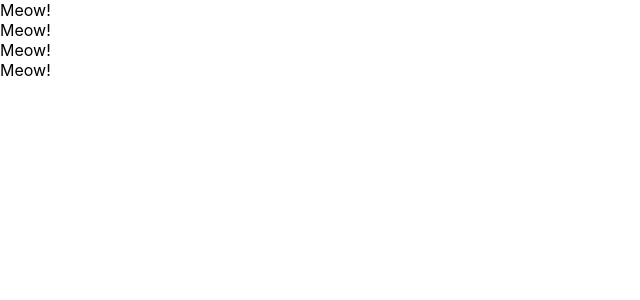
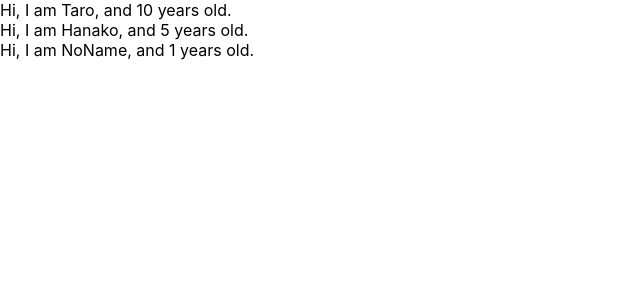
Before and after one commit to shunsuke1207/react_redux_renshu, a React (Create React App) app: page / in a window 1280 px wide. Shown: the top 300 px of the page, without its empty margins (0-640 px from the left). Built offline with nearby package versions, Linux system fonts and the light colour scheme.

Commit message:
lern props of component

```diff
--- a/src/App.js
+++ b/src/App.js
@@ -12,19 +12,28 @@
 // }
 
 const App = () => {
+  const profiles = [
+    {name:"Taro",age:10},
+    {name:"Hanako",age:5},
+    {name:"NoName"},
+  ]
   return (
     <div>
-      <Cat />
-      <Cat />
-      <Cat />
-      <Cat />
+      {
+        profiles.map((profile, index) => {
+          return <User name={profile.name} age={profile.age} key={index}/>
+        })
+      }
     </div>
   )
 }
 
+const User = (props) => {
+  return <div>Hi, I am {props.name}, and {props.age} years old.</div>
+}
 
-const Cat = () => {
-  return <div>Meow!</div>
+User.defaultProps = {
+  age:1
 }
 
 export default App;
```
